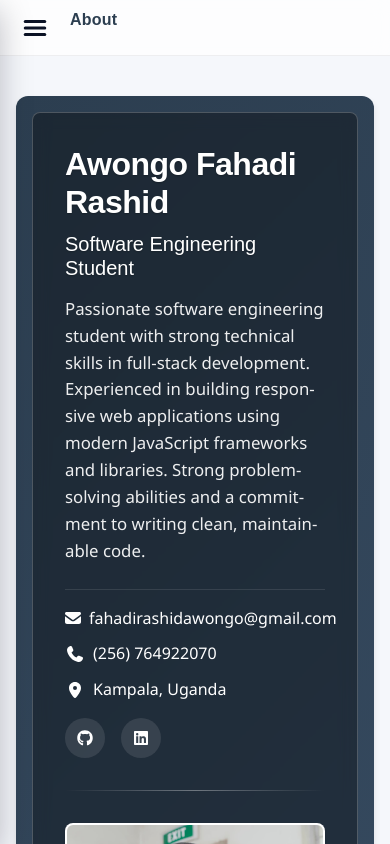
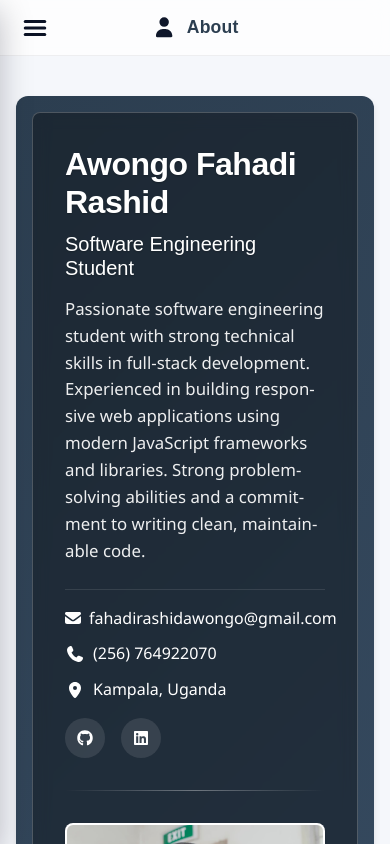
Before and after one commit to Afrah-create/My-resume, a React (Create React App) app: page / in a window 390 px wide. Shown: the top 844 px of the page. Built offline with nearby package versions, Linux system fonts and the light colour scheme.

Commit message:
fixed projects and experience

```diff
--- a/src/Components/Layout/Layout.css
+++ b/src/Components/Layout/Layout.css
@@ -133,12 +133,36 @@
   background: rgba(255,255,255,0.75);
   border-bottom: 1px solid rgba(2,6,23,0.06);
   backdrop-filter: blur(10px);
+  position: sticky;
+  /* keep items visually balanced while centering the title absolutely */
+  justify-content: flex-start;
+  position: sticky;
 }
 
 .topbar-title {
-  font-size: 1.05rem;
+  font-size: 1.25rem;
   letter-spacing: 0.2px;
+  position: absolute;
+  left: 50%;
+  transform: translateX(-50%);
+  margin: 0;
+  text-align: center;
+  width: 60vw;
+  white-space: nowrap;
+  overflow: hidden;
+  text-overflow: ellipsis;
+  pointer-events: none;
+  display: inline-flex;
+  align-items: center;
+  justify-content: center;
+  gap: 10px;
 }
+
+.topbar-icon {
+  font-size: 1.15em; /* scales with title size */
+  color: #0f172a;
+}
+.topbar-text { line-height: 1; }
 
 .nav-toggle {
   display: inline-flex; /* always visible */
@@ -201,7 +225,8 @@
     padding: 0 var(--spacing-md);
   }
   .topbar-title {
-    font-size: 1rem;
+    font-size: 1.1rem;
+    width: 70vw;
   }
   .content-inner {
     padding: var(--spacing-md);
--- a/src/Components/Layout/Layout.js
+++ b/src/Components/Layout/Layout.js
@@ -2,9 +2,30 @@
 import React, { useState } from 'react';
 import './Layout.css';
 import { resumeData } from '../../data/resumeData';
+import { FontAwesomeIcon } from '@fortawesome/react-fontawesome';
+import { faUser, faGraduationCap, faBriefcase, faCode, faCog, faEnvelope } from '@fortawesome/free-solid-svg-icons';
 
 const Layout = ({ children, sections, activeSection, onSectionChange }) => {
   const [open, setOpen] = useState(false);
+
+  const iconForSection = (id) => {
+    switch (id) {
+      case 'header':
+        return faUser;
+      case 'education':
+        return faGraduationCap;
+      case 'experience':
+        return faBriefcase;
+      case 'projects':
+        return faCode;
+      case 'skills':
+        return faCog;
+      case 'contact':
+        return faEnvelope;
+      default:
+        return faUser;
+    }
+  };
 
   const handleNavigate = (id) => {
     onSectionChange(id);
@@ -87,7 +108,10 @@ const Layout = ({ children, sections, activeSection, onSectionChange }) => {
               </svg>
             )}
           </button>
-          <h1 className="topbar-title">{sections.find(s => s.id === activeSection)?.label || 'About'}</h1>
+          <h1 className="topbar-title">
+            <FontAwesomeIcon icon={iconForSection(activeSection)} className="topbar-icon" />
+            <span className="topbar-text">{sections.find(s => s.id === activeSection)?.label || 'About'}</span>
+          </h1>
         </header>
 
         <div className="content-inner">
--- a/src/Components/sections/Contact/Contact.js
+++ b/src/Components/sections/Contact/Contact.js
@@ -10,7 +10,6 @@ const Contact = ({ data }) => {
 
   return (
     <section className="contact-section">
-      <h2 className="section-title">Contact</h2>
 
       <div className="contact-grid">
         <div className="contact-card card">
--- a/src/Components/sections/Education/Education.js
+++ b/src/Components/sections/Education/Education.js
@@ -22,10 +22,6 @@ const Education = ({ data }) => {
 
   return (
     <section className="section">
-      <h2 className="section-title">
-        <FontAwesomeIcon icon={faGraduationCap} className="section-icon" />
-        Education
-      </h2>
 
       <div className="education timeline">
         {education.map((edu) => (
--- a/src/Components/sections/Experiences/Experience.js
+++ b/src/Components/sections/Experiences/Experience.js
@@ -54,10 +54,6 @@ const Experience = ({ data }) => {
 
   return (
     <section className="section">
-      <h2 className="section-title">
-        <FontAwesomeIcon icon={faBriefcase} className="section-icon" />
-        Work Experience
-      </h2>
 
       <div className="experience-container">
         <div className="experience-timeline">
--- a/src/Components/sections/Projects/Projects.js
+++ b/src/Components/sections/Projects/Projects.js
@@ -23,10 +23,6 @@ const Projects = ({ data }) => {
 
   return (
     <section className="section">
-      <h2 className="section-title">
-        <FontAwesomeIcon icon={faCode} className="section-icon" />
-        Projects
-      </h2>
 
       <div className="projects-container">
         <div className="projects-grid">
--- a/src/Components/sections/Skills/Skills.js
+++ b/src/Components/sections/Skills/Skills.js
@@ -26,10 +26,6 @@ const Skills = ({ data }) => {
 
   return (
     <section className="section">
-      <h2 className="section-title">
-        <FontAwesomeIcon icon={faCode} className="section-icon" />
-        Skills & Expertise
-      </h2>
 
       <div className="skills-container">
         <div className="skills-grid">
--- a/src/data/resumeData.js
+++ b/src/data/resumeData.js
@@ -166,8 +166,8 @@ export const resumeData = {
     ],
     "Languages": [
       { name: "English", level: 95, proficiency: "Fluent" },
-      { name: "Spanish", level: 70, proficiency: "Intermediate" },
-      { name: "French", level: 40, proficiency: "Basic" }
+      { name: "Gimara", level: 70, proficiency: "Intermediate" },
+      { name: "Lugbara", level: 40, proficiency: "Basic" }
     ]
   }
 }; // Fixed: Removed extra semicolon
```
